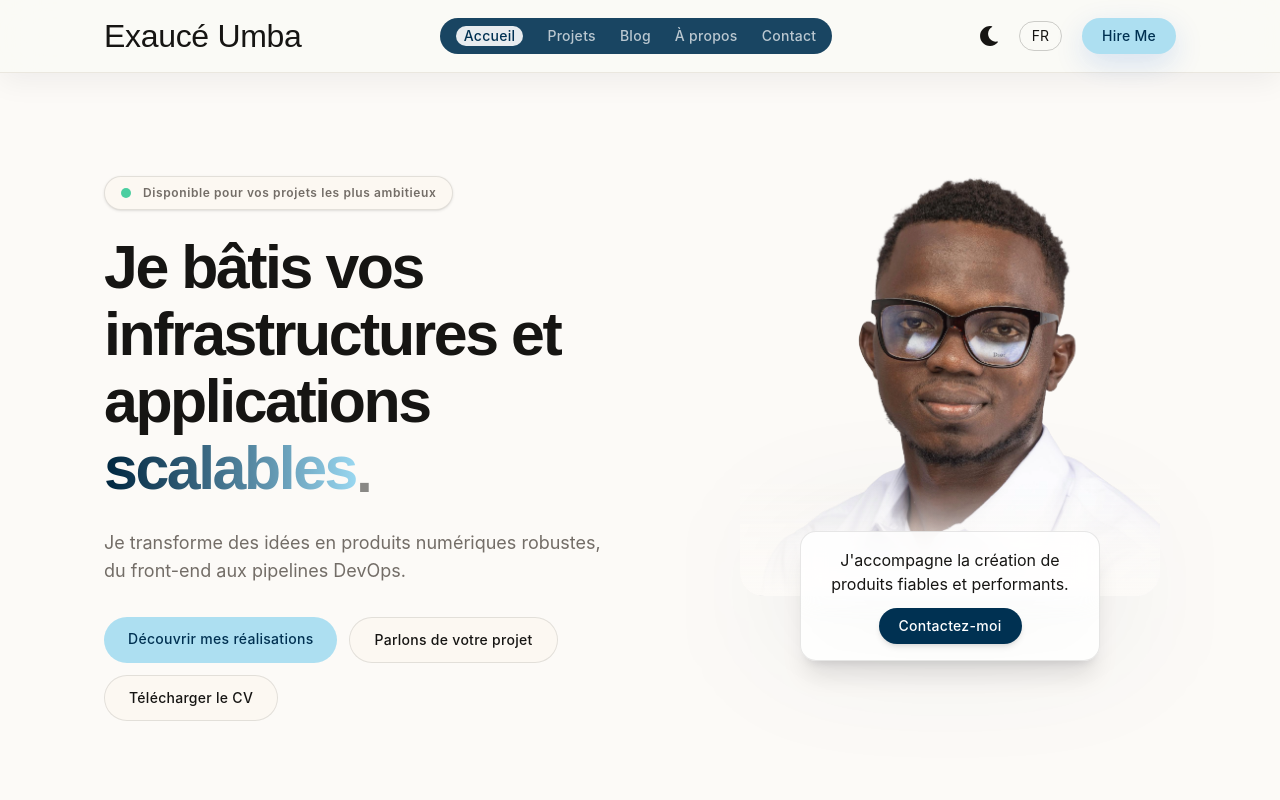
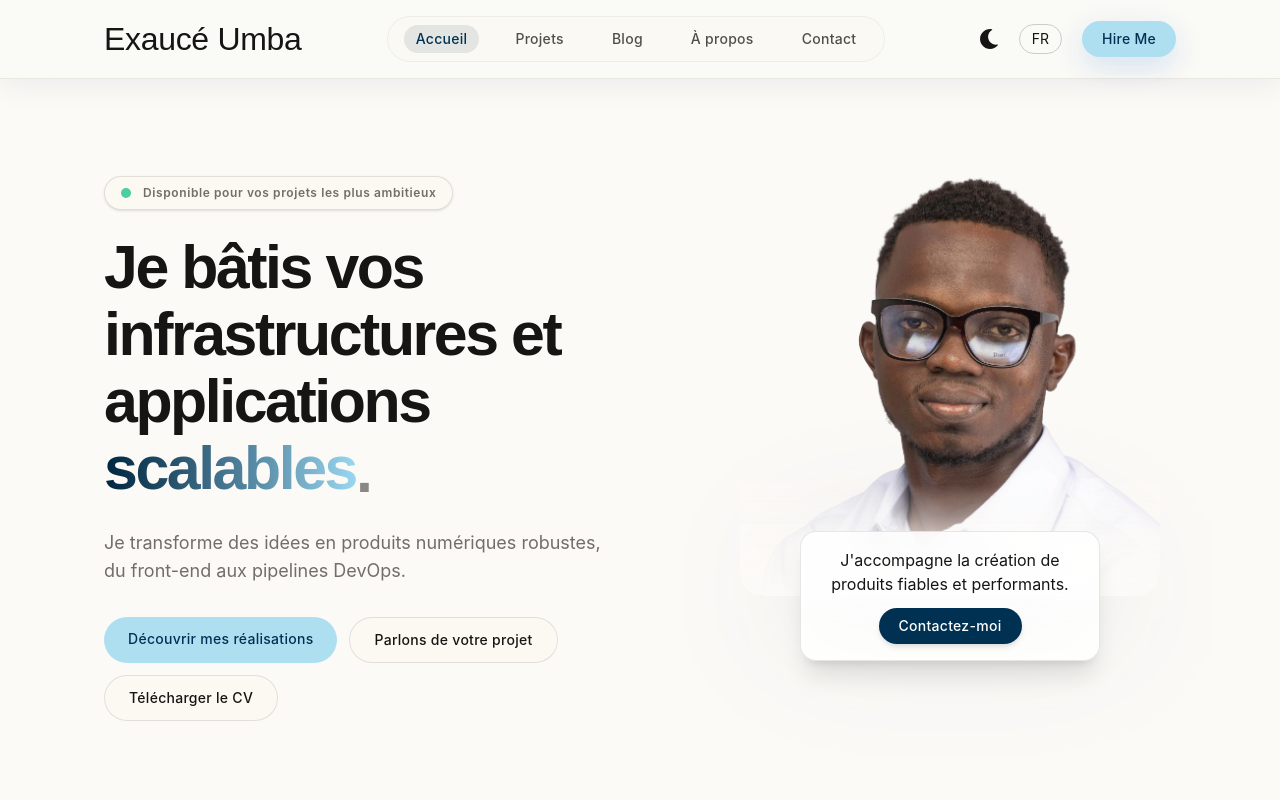
Before and after one commit to exau-umba/portfolio, a React (Vite) app: page / in a window 1280 px wide. Shown: the top 800 px of the page. Built offline with nearby package versions, Linux system fonts and the light colour scheme.

Commit message:
design: fix dark mode button and navbar text legibility by introducing --on-primary and surface navbar background

```diff
--- a/src/components/Layout.tsx
+++ b/src/components/Layout.tsx
@@ -122,7 +122,7 @@ export function Navbar({ activePath, ctaLabel = "Hire Me" }: NavbarProps) {
         <Link to="/" onClick={() => setMobileOpen(false)} className="font-headline-md font-semibold text-on-surface">
           Exaucé Umba
         </Link>
-        <div className="hidden items-center gap-6 lg:flex bg-primary/90 rounded-full px-4 py-2">
+        <div className="hidden items-center gap-6 lg:flex bg-surface-container/60 border border-on-surface/5 rounded-full px-4 py-2">
           {navLinks.map(({ labelFr, labelEn, to }) => {
             const isActive = activePath === to;
             const label = lang === "fr" ? labelFr : labelEn;
@@ -130,11 +130,10 @@ export function Navbar({ activePath, ctaLabel = "Hire Me" }: NavbarProps) {
               <Link
                 key={to}
                 to={to}
-                className={`font-label-md transition-colors duration-300 ${
+                className={`font-label-md transition-colors duration-300 px-3 py-1 rounded-full ${
                   isActive
-                    ? " font-bold text-primary bg-white/90 rounded-full px-2"
-                    // : "font-medium text-on-surface-variant hover:text-white"
-                    : "font-medium text-white/70 hover:text-white/90"
+                    ? "font-bold text-primary bg-primary/10"
+                    : "font-medium text-on-surface/75 hover:text-on-surface"
                 }`}
               >
                 {label}
--- a/src/index.css
+++ b/src/index.css
@@ -24,6 +24,7 @@
 
   /* Primary */
   --primary:                  #003152;
+  --on-primary:               #ffffff;
   --primary-container:        #ADDFF1;
   --on-primary-container:     #003152;
 
@@ -73,6 +74,7 @@
 
   /* Primary */
   --primary:                  #ADDFF1;
+  --on-primary:               #003152;
   --primary-container:        rgba(0, 49, 82, 0.4);
   --on-primary-container:     #ADDFF1;
 
@@ -112,6 +114,7 @@
   --color-surface-container-high:   var(--surface-container-high);
   --color-surface-container-highest:var(--surface-container-highest);
   --color-primary:                  var(--primary);
+  --color-on-primary:               var(--on-primary);
   --color-primary-container:        var(--primary-container);
   --color-on-primary-container:     var(--on-primary-container);
   --color-on-surface:               var(--on-surface);
--- a/src/pages/BlogPage.tsx
+++ b/src/pages/BlogPage.tsx
@@ -108,7 +108,7 @@ export function BlogPage() {
                   key={filter}
                   className={`whitespace-nowrap rounded-full px-5 py-2 font-label-md ${
                     index === 0
-                      ? "bg-primary text-white"
+                      ? "bg-primary text-on-primary"
                       : "border border-on-surface/10 bg-surface-container text-on-surface transition-colors hover:bg-surface-container-high"
                   }`}
                 >
--- a/src/pages/HomePage.tsx
+++ b/src/pages/HomePage.tsx
@@ -190,7 +190,7 @@ export function HomePage() {
                   className="absolute bottom-0 left-1/2 z-10 w-[85%] max-w-[300px] rounded-2xl bg-surface-elevated/85 border border-on-surface/10 p-3 sm:p-4 text-center text-on-surface backdrop-blur-md shadow-xl"
                 >
                   <p className="mb-3 font-body-md text-on-surface text-xs sm:text-sm">{t("heroLead_short")}</p>
-                  <Link to="/contact" className="inline-block rounded-full bg-primary px-5 py-2 text-xs sm:text-sm font-label-md text-white shadow-md transition-transform hover:scale-95">
+                  <Link to="/contact" className="inline-block rounded-full bg-primary px-5 py-2 text-xs sm:text-sm font-label-md text-on-primary shadow-md transition-transform hover:scale-95">
                     {t("emailMe")}
                   </Link>
                 </div>
@@ -350,7 +350,7 @@ export function HomePage() {
               <h2 className="mb-12 font-display-lg">
                 {t("start_project")} <br className="hidden md:block" />
               </h2>
-              <Link to="/contact" className="inline-block rounded-full bg-primary px-12 py-4 font-label-md text-white transition-transform hover:scale-105">
+              <Link to="/contact" className="inline-block rounded-full bg-primary px-12 py-4 font-label-md text-on-primary transition-transform hover:scale-105">
                 {t("start_project")}
               </Link>
             </div>
```
